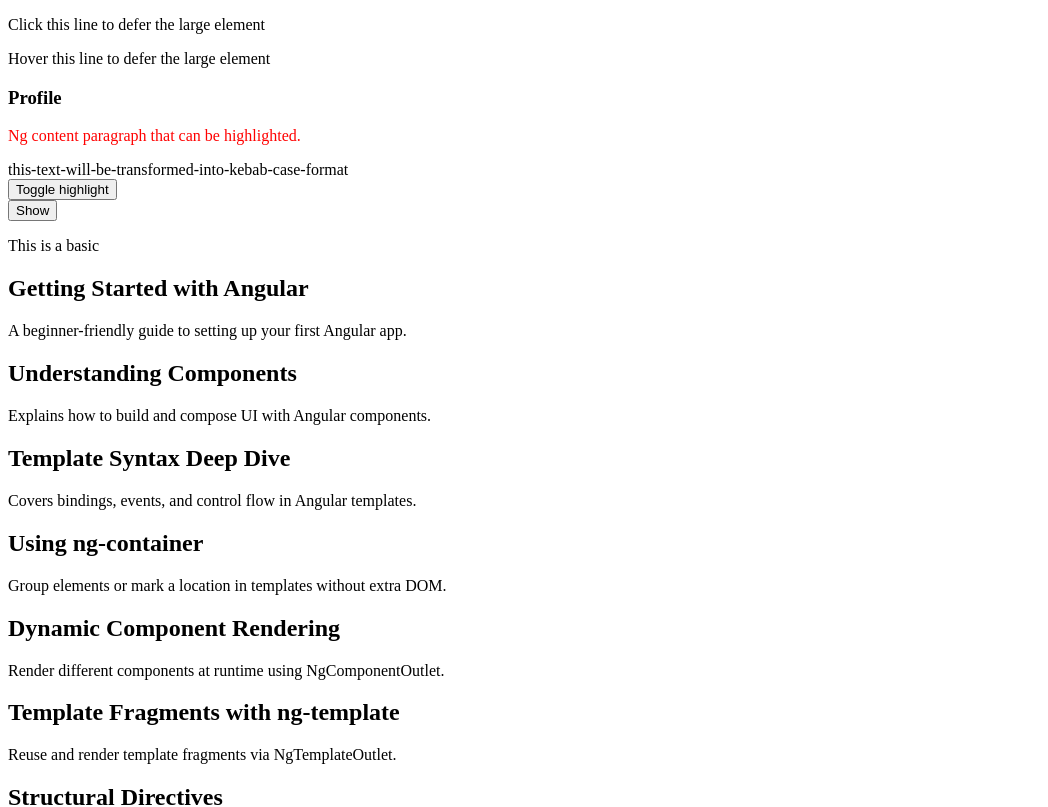
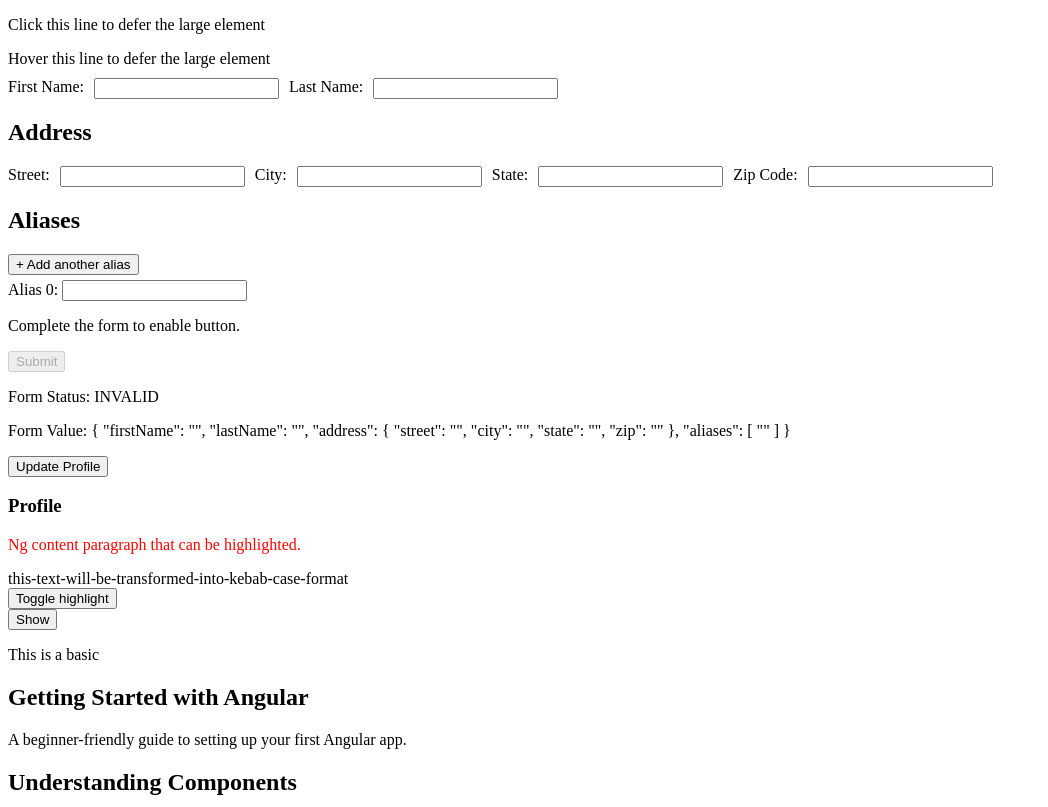
Before and after one commit to xsczk/angular-app, an Angular app: page / in a window 1280 px wide. Shown: the top 807 px of the page, without its empty margins (0-1048 px from the left). Built offline with nearby package versions, Linux system fonts and the light colour scheme.

Commit message:
building a form by formBuilder

```diff
--- /dev/null
+++ b/src/app/profile-editor/profile-editor.component.ts
@@ -0,0 +1,91 @@
+import {Component, inject} from '@angular/core';
+import {
+  ReactiveFormsModule,
+  FormBuilder,
+  Validators,
+  FormArray
+} from '@angular/forms';
+import {JsonPipe} from '@angular/common';
+
+@Component({
+  selector: 'profile-editor',
+  template: `
+    <form [formGroup]="profileForm" (ngSubmit)="onSubmit()"
+          style="margin-top: 10px">
+      <section style="display: flex; gap: 10px">
+        <label for="first-name">First Name: </label>
+        <input id="first-name" type="text" formControlName="firstName"/>
+        <label for="last-name">Last Name: </label>
+        <input id="last-name" type="text" formControlName="lastName"/>
+      </section>
+      <div formGroupName="address">
+        <h2>Address</h2>
+        <section style="display: flex; gap: 10px">
+          <label for="street">Street: </label>
+          <input id="street" type="text" formControlName="street"/>
+          <label for="city">City: </label>
+          <input id="city" type="text" formControlName="city"/>
+          <label for="state">State: </label>
+          <input id="state" type="text" formControlName="state"/>
+          <label for="zip">Zip Code: </label>
+          <input id="zip" type="text" formControlName="zip"/>
+        </section>
+      </div>
+      <div formArrayName="aliases">
+        <h2>Aliases</h2>
+        <button type="button" (click)="addAlias()">+ Add another alias</button>
+        @for (alias of aliases.controls; track $index; let i = $index) {
+          <div style="margin-top: 5px">
+            <!-- The repeated alias template -->
+            <label for="alias-{{i}}">Alias {{i}}: </label>
+            <input id="alias-{{i}}" type="text" [formControlName]="i"/>
+          </div>
+        }
+      </div>
+      <p>Complete the form to enable button.</p>
+      <button type="submit" [disabled]="!profileForm.valid">Submit</button>
+    </form>
+    <p>Form Status: {{ profileForm.status }}</p>
+    <p>Form Value: {{ profileForm.value | json }}</p>
+    <button type="button" (click)="updateProfile()">Update Profile</button>
+  `,
+  imports: [
+    ReactiveFormsModule,
+    JsonPipe
+  ], standalone: true
+})
+
+export class ProfileEditorComponent {
+  private formBuilder = inject(FormBuilder)
+  profileForm = this.formBuilder.group({
+    firstName: ['', Validators.required],
+    lastName: [''],
+    address: this.formBuilder.group({
+      street: [''],
+      city: [''],
+      state: [''],
+      zip: [''],
+    }),
+    aliases: this.formBuilder.array([this.formBuilder.control('', Validators.required)])
+  });
+
+  get aliases() {
+    return this.profileForm.get('aliases') as FormArray;
+  }
+
+  addAlias() {
+    this.aliases.push(this.formBuilder.control(''));
+  }
+  onSubmit() {
+    alert(JSON.stringify(this.profileForm.value))
+  }
+  updateProfile() {
+    this.profileForm.patchValue({
+      firstName: 'Nghia',
+      address: {
+        state: 'Cau Giay',
+        city: 'Hanoi'
+      }
+    })
+  }
+}
--- a/src/app/user.component.ts
+++ b/src/app/user.component.ts
@@ -9,10 +9,11 @@ import {MyOutlet} from './outlet/my-outlet.component';
 import {UsersSource} from './mock/usersSource';
 import {NgFor} from '@angular/common';
 import {SelectDirective} from './select';
+import {ProfileEditorComponent} from './profile-editor/profile-editor.component';
 
 @Component({
   encapsulation: ViewEncapsulation.None,
-  imports: [MyOutlet, HighlightDirective, NgFor, SelectDirective],
+  imports: [MyOutlet, HighlightDirective, NgFor, SelectDirective, ProfileEditorComponent],
   selector: 'app-user',
   standalone: true,
   styles: [
@@ -21,6 +22,7 @@ import {SelectDirective} from './select';
     }`
   ],
   template: `
+    <profile-editor/>
     <div class="card">
       <header>
         <ng-content select="[card-title]"></ng-content>
```
